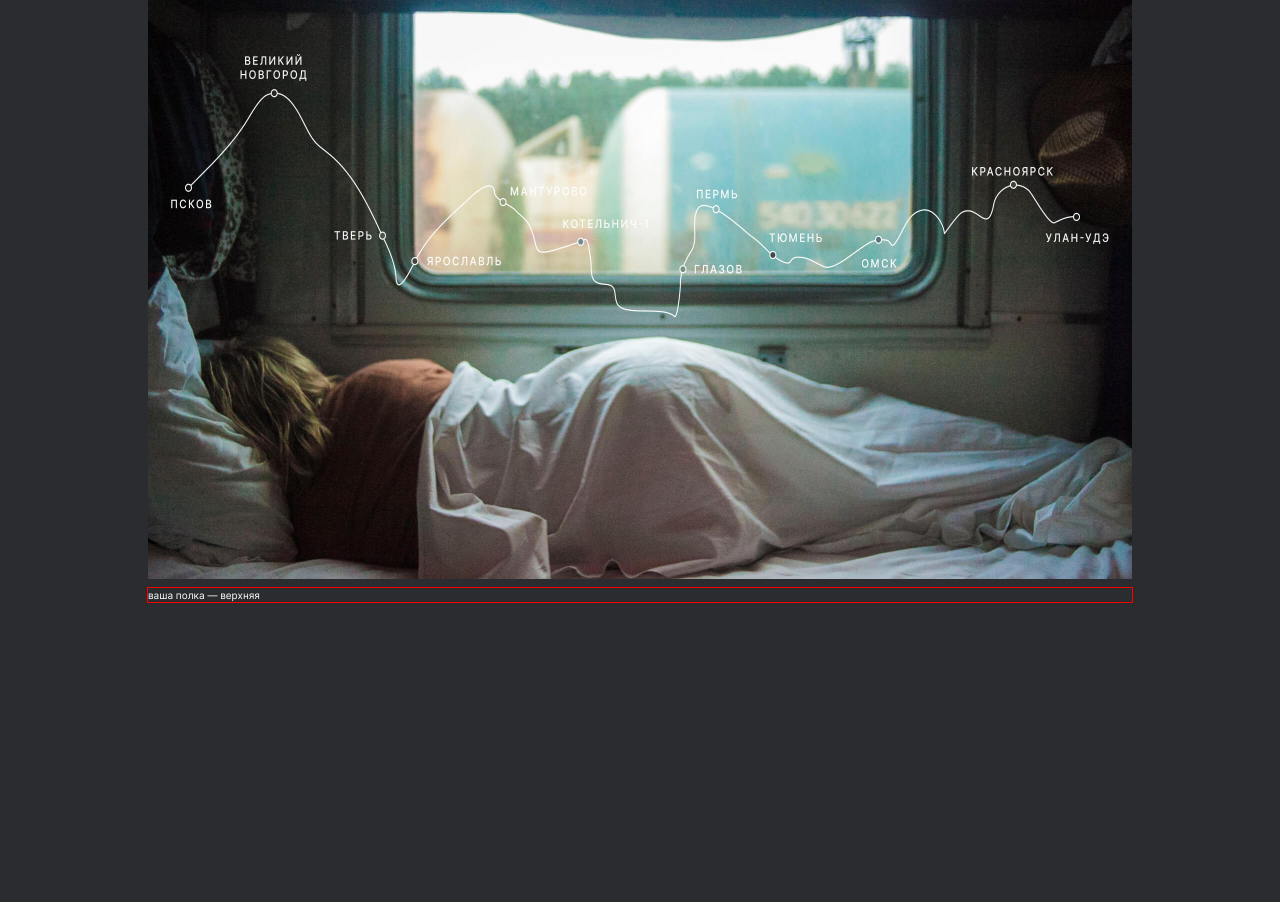
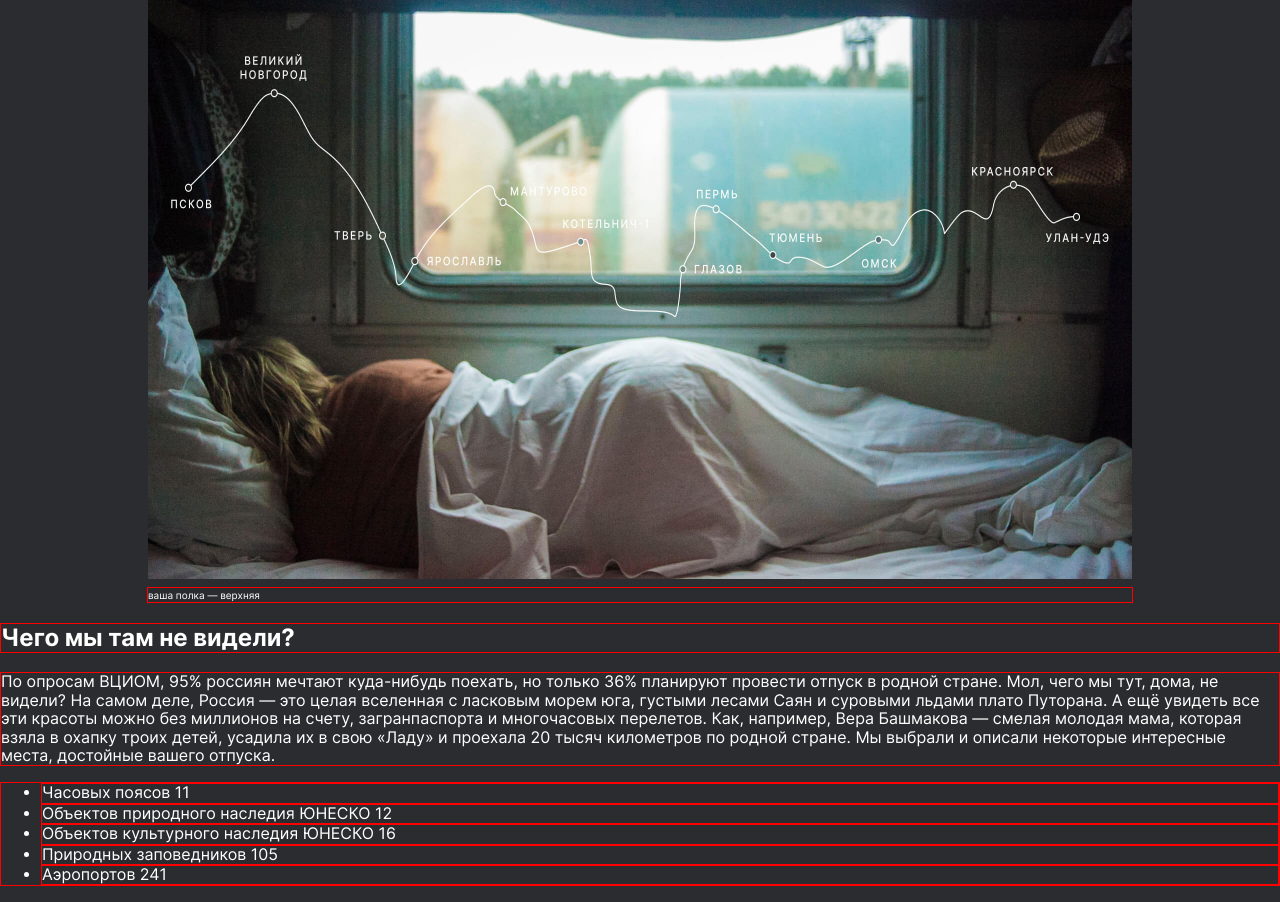
Before and after one commit to kislak/russian-travel, a plain HTML site: page index.html in a window 1280 px wide. Shown: the part 548-1450 px from the top of the page. Before the commit the page ends 1159 px from the top, so only its background shows below. Drawn offline with Linux system fonts and the light colour scheme.

Commit message:
add photo-grid

```diff
--- a/blocks/intro/__list/intro__list.css
+++ b/blocks/intro/__list/intro__list.css
@@ -0,0 +1,3 @@
+.intro__list {
+
+}
--- a/blocks/intro/__text/intro__text.css
+++ b/blocks/intro/__text/intro__text.css
@@ -0,0 +1,3 @@
+.intro__text {
+
+}
--- a/blocks/intro/__title/intro__title.css
+++ b/blocks/intro/__title/intro__title.css
@@ -0,0 +1,3 @@
+.intro__title {
+
+}
--- a/blocks/intro/intro.css
+++ b/blocks/intro/intro.css
@@ -0,0 +1,3 @@
+.intro {
+
+}
--- a/index.css
+++ b/index.css
@@ -16,6 +16,11 @@
 @import url("./blocks/lead/__image/lead__image.css");
 @import url("./blocks/lead/__caption/lead__caption.css");
 
+@import url("./blocks/intro/intro.css");
+@import url("./blocks/intro/__list/intro__list.css");
+@import url("./blocks/intro/__text/intro__text.css");
+@import url("./blocks/intro/__title/intro__title.css");
+
 h1, h2, h3, h4, div, ul, li, header, footer, nav, p {
   border: red 1px solid;
 }
--- a/index.html
+++ b/index.html
@@ -32,4 +32,35 @@
       ваша полка — верхняя
     </p>
   </section>
+
+  <section class="intro">
+    <h2 class="intro__title">
+      Чего мы там не видели?
+    </h2>
+    <p class="intro__text">
+      По опросам ВЦИОМ, 95% россиян мечтают куда-нибудь поехать,
+      но только 36% планируют провести отпуск в родной стране.
+      Мол, чего мы тут, дома, не видели?
+      На самом деле, Россия — это целая вселенная с ласковым морем юга, густыми лесами Саян
+      и суровыми льдами плато Путорана.
+      А ещё увидеть все эти красоты можно без миллионов на счету,
+      загранпаспорта и многочасовых перелетов.
+      Как, например, Вера Башмакова — смелая молодая мама, которая взяла в охапку троих детей,
+      усадила их в свою «Ладу» и проехала 20 тысяч километров по родной стране.
+      Мы выбрали и описали некоторые интересные места, достойные вашего отпуска.
+    </p>
+
+    <ul class="intro__list">
+      <li>Часовых поясов 11</li>
+      <li>Объектов природного наследия ЮНЕСКО 12</li>
+      <li>Объектов культурного наследия ЮНЕСКО 16</li>
+      <li>Природных заповедников 105</li>
+      <li>Аэропортов 241</li>
+    </ul>
+  </section>
+
+  <section class="photo-grid">
+
+
+  </section>
 </body>
```
